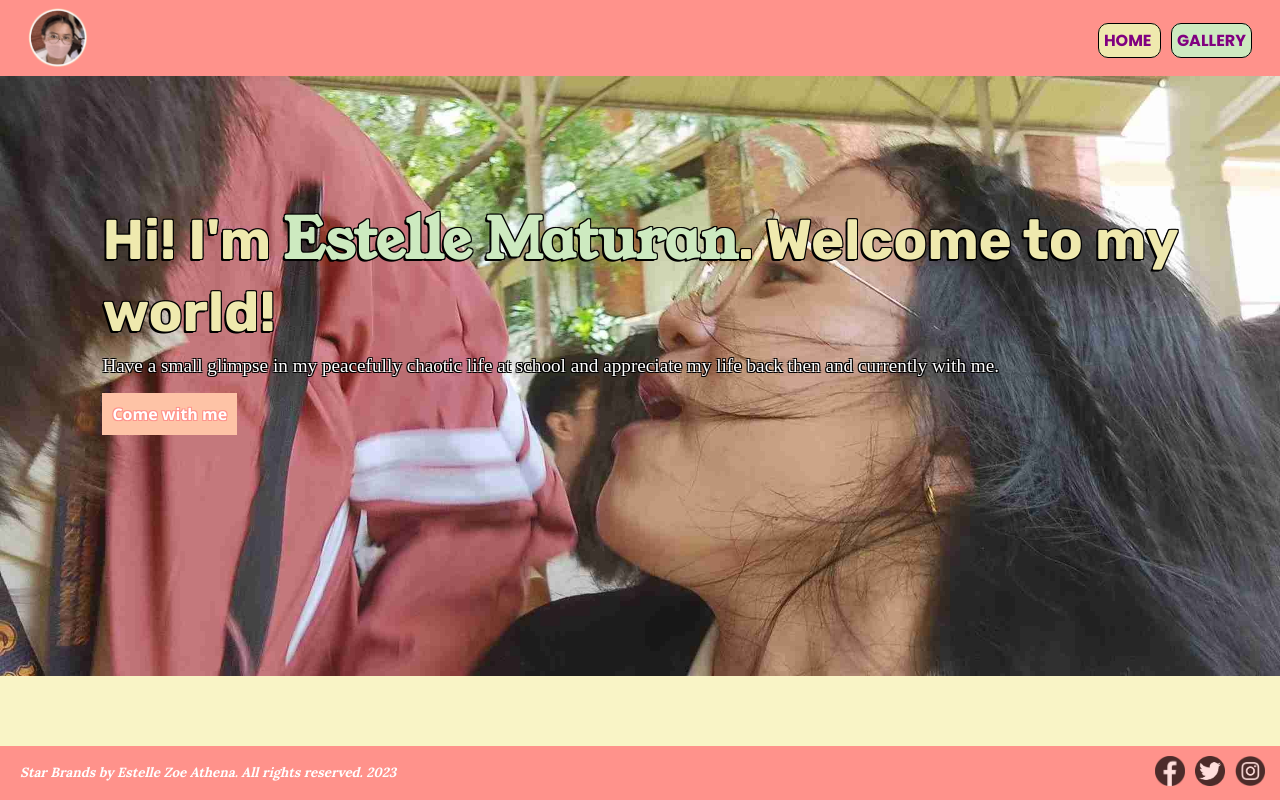
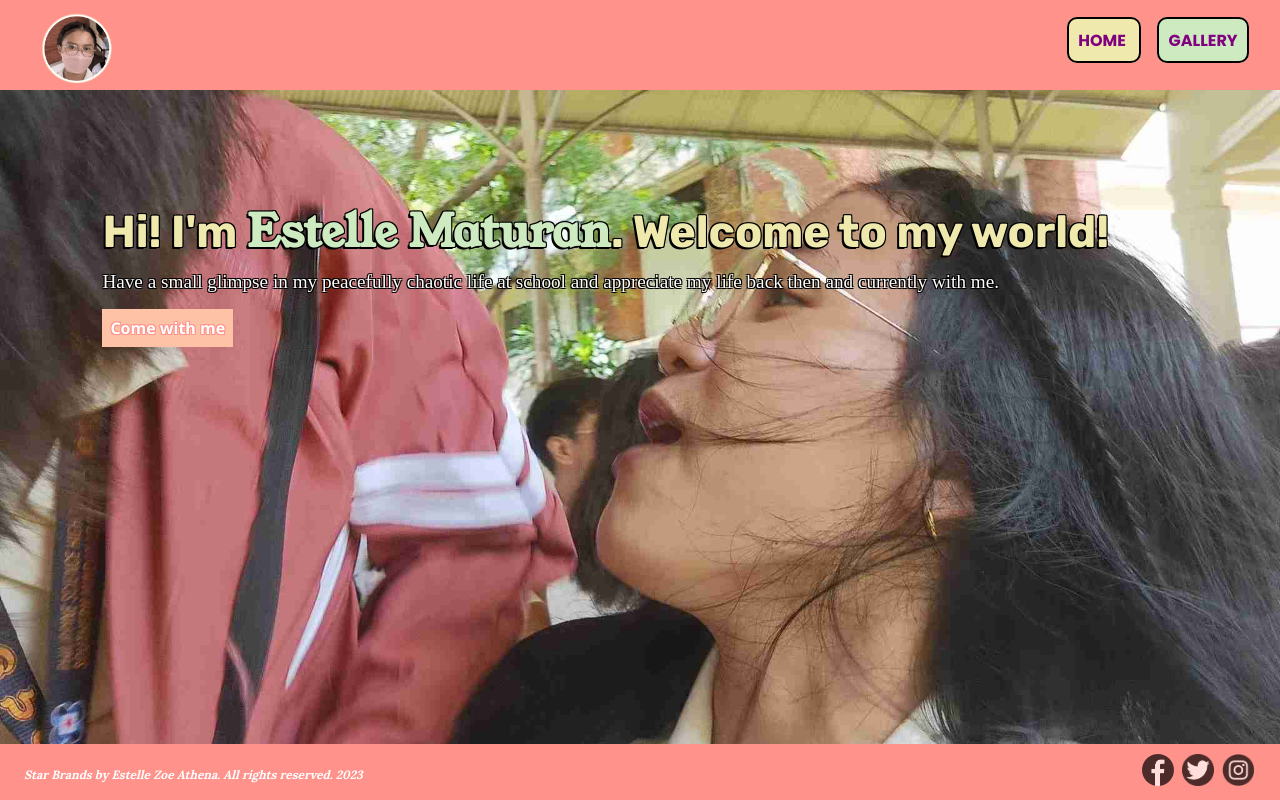
Before and after one commit to EstelleMaturan/Q1AA1_Li_ezamaturan, a plain HTML site: page index.html in a window 1280 px wide. Drawn offline with Linux system fonts and the light colour scheme.

Commit message:
updated style.css

```diff
--- a/style.css
+++ b/style.css
@@ -1,16 +1,20 @@
-@import url('https://fonts.googleapis.com/css2?family=Lora:wght@700&family=Poppins:wght@700&family=Rubik:wght@700&family=Young+Serif&display=swap');*{
+@import url('https://fonts.googleapis.com/css2?family=Lora:wght@700&family=Poppins:wght@700&family=Rubik:wght@700&family=Young+Serif&display=swap');
+*{
 
-    margin: 0px;
-    padding: 0px;
+    margin: 0vw;
+    padding: 0vw;
 }
 div.navbar div{
-    margin: 5px;
+    margin: 1vh;
 }
 .navbar{
-    border: 1px solid #FF928B;
+    border: 0.25vh solid #FF928B;
     background-color: #FF928B;
-    padding: 2px;
-    height: 70px;
+    padding: 0.25vw;
+    width: 100vw;
+    height: 10vh;
+    position: fixed;
+    top: 0%;
 }
 #home{
     background-color: #EFE9AE;
@@ -20,69 +24,87 @@ div.navbar div{
 }
 #gall{
     background-color: #CDEAC0;
-    margin-right: 20px;
+    margin-right: 3.5vh;
 }
 #gall a{
     color: purple;
 }
 .links {
-    border: 1px solid black;
+    border: 0.25vh solid black;
     display: inline;
     font-family: 'Poppins', sans-serif;
     text-transform: uppercase;
     font-weight: bold;
     transition: .4s;
-    padding: 5px;
+    padding: 0.75vw;
     border-radius: 10px;
+    font-size: 2vh;
+    width: 2vw;
 }
 .links:hover{
     transition: .4s;
-    font-size: larger;
-    padding: 6px;
+    font-size: 2.5vh;
+    padding: 1vw;
 }
 #linksgroup{
-    text-align: right;
+    margin-top: 2.75vh;
     float: right;
-    margin-top: 25px;
 }
 .links a {
     text-decoration: none;
 }
+.logo{
+    display: flex;
+    align-items: center;
+    justify-items: center;
+}
 #logo{
-    margin-left: 20px;
+    margin-left: 3.5vh;
     float: left;
-    width: 60px;
-    height: 60px;
+    width: 9vh;
+    height: 9vh;
+    border-radius: 50%;
 }
 .footer{
     background-color: #FF928B;
     position: fixed;
     bottom: 0%;
-    padding: 10px;
-    margin-bottom: 0px;
-    width: 100%;
+    padding: 1.5vh;
+    margin-bottom: 0vw;
+    width: 100vw;
+    height: 4vh;
 }
 #copyright{
     float: left;
     position: fixed;
-    bottom: 19px;
-    left: 20px;
+    bottom: 2.25vh;
+    left: 3vh;
     color: white;
     font-style: italic;
     font-family: 'Lora', serif;
-    font-size: smaller;
+    font-size: 1.5vh;
 }
 #socials img{
-    width: 30px;
-}
-#ig, #twt, #fb{
+    width: 4vh;
     float: right;
     opacity: 0.7;
     transition: .4s;
-    margin-right: 10px;
+    margin-right: 1.25vh;
 }
 #ig{
-    margin-right: 25px;
+    position: fixed;
+    bottom: 1.75vh;
+    right: 2vh;
+}
+#twt{
+    position: fixed;
+    bottom: 1.75vh;
+    right: 7vh;
+}
+#fb{
+    position: fixed;
+    bottom: 1.75vh;
+    right: 12vh;
 }
 #fb:hover, #ig:hover, #twt:hover{
     opacity: 1;
@@ -93,8 +115,8 @@ div.navbar div{
     background-size: cover;
     background-position: center;
     background-repeat: no-repeat;
-    width: 100vw;
-    height: 600px;
+    width: 100%;
+    height: 100vh;
 }
 .bannertext{
     position: absolute;
@@ -102,7 +124,7 @@ div.navbar div{
     left: 8%;
 }
 .bannertext h1{
-    font-size: 3.5em;
+    font-size: 3.5vw;
     font-family: 'Rubik', sans-serif;
     color: #EFE9AE;
     text-shadow: -2px 2px 0 #000,1px 1px 0 #000,1px -1px 0 #000,-1px -1px 0 #000;
@@ -113,9 +135,9 @@ div.navbar div{
     text-shadow: -2px 2px 0 #000,1px 1px 0 #000,1px -1px 0 #000,-1px -1px 0 #000;
 }
 .bannertext p{
-    margin-top: 10px;
+    margin-top: 1vh;
     color: white;
-    font-size: larger;
+    font-size: 1.5vw;
     text-shadow: -1px 1px 0 #000,1px 1px 0 #000,1px -1px 0 #000,-1px -1px 0 #000;
 }
 .bannertext a{
@@ -124,34 +146,36 @@ div.navbar div{
     color: white;
     text-shadow: -1px 1px 0 #FF928B,1px 1px 0 #FF928B,1px -1px 0 #FF928B,-1px -1px 0 #FF928B;
     background-color: #FEC3A6;
-    padding: 10px;
+    padding: 1vh;
     font-family: 'Segoe UI', Tahoma, Geneva, Verdana, sans-serif;
-    margin-top: 1em;
+    margin-top: 2vh;
     font-weight: bold;
+    font-size: 1.25vw;
     transition: .4s;
 }
 #bannerlink:hover{
     transition: .4s;
-    font-size: large;
-    padding: 6px;
+    font-size: 1.75vw;
+    padding: .75vh;
 }
 body{
     background-color: #f9f4c6;
 }
 .gallery{
-    margin: 10px;
-    margin-top: 65px;
+    margin: 1vw;
+    margin-top: 20vh;
     text-align: center;
 }
 .gallery h1{
     position: absolute;
     font-family: 'Rubik', sans-serif;
     color: purple;
-    top: 13%;
-    left: 3%;
+    top: 14vh;
+    left: 5vh;
+    font-size: 2.25vw;
 }
 .pics img{
-    margin: 4px;
-    border: 8px double black;
-    width: 11%;
+    margin: 0.75vw;
+    border: 1.5vh double black;
+    width: 10.5vw;
 }
```
